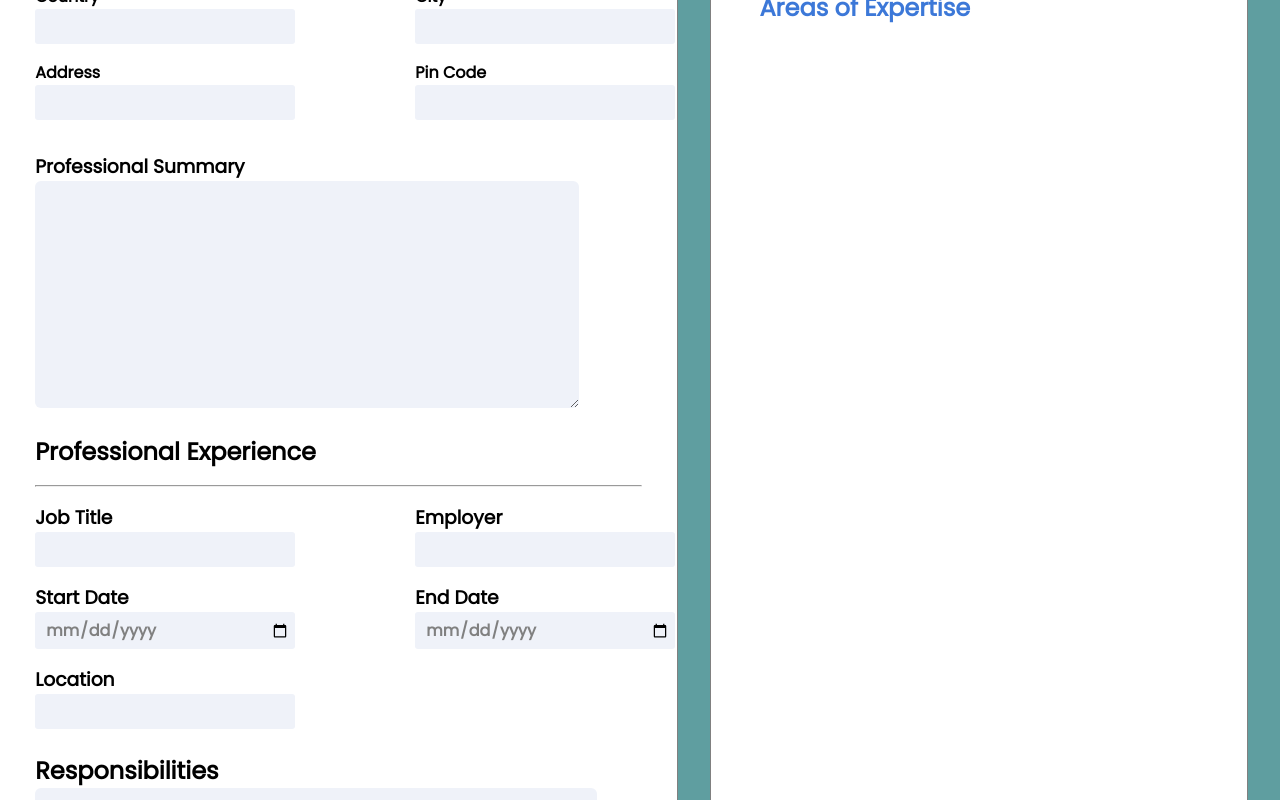
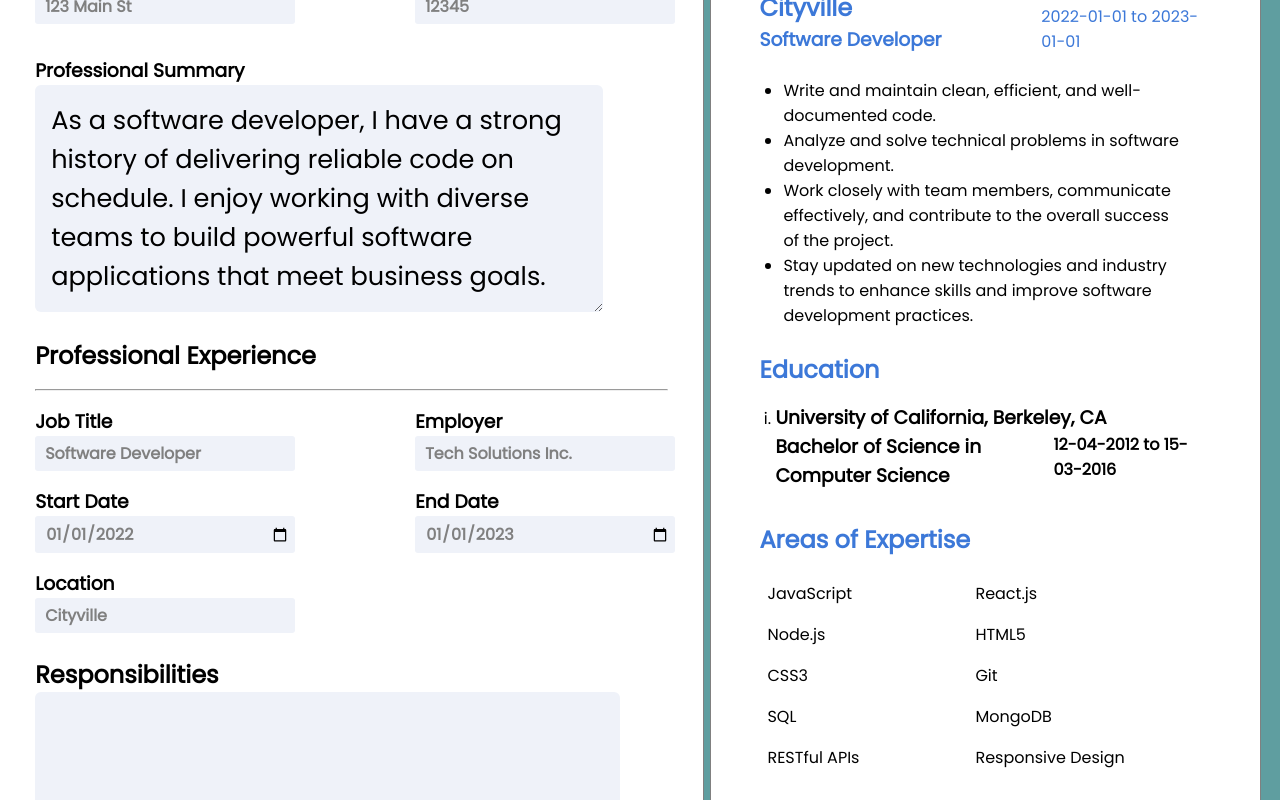
Before and after one commit to AbhishekTyagi0/CV-Builder, a React (Vite) app: page / in a window 1280 px wide. Shown: the part 460-1260 px from the top of the page. Built offline with nearby package versions, Linux system fonts and the light colour scheme.

Commit message:
added some default data and fixes some layout issue

```diff
--- a/package.json
+++ b/package.json
@@ -4,7 +4,7 @@
   "version": "0.0.0",
   "type": "module",
   "scripts": {
-    "dev": "vite",
+    "dev": "vite --host",
     "build": "vite build",
     "lint": "eslint . --ext js,jsx --report-unused-disable-directives --max-warnings 0",
     "preview": "vite preview"
--- a/src/App.css
+++ b/src/App.css
@@ -1,4 +1,3 @@
-
 .userInput {
   max-width: 55%;
   max-height: 90%;
@@ -6,22 +5,32 @@
   border-right: 1px solid grey;
   padding: 2.2rem;
   overflow: auto;
+  margin-top: 60px;
 }
 .userOutput {
-  position: sticky;
+  position: fixed;
   min-width: 42vw;
-  max-width: 45vw;
-  /* height: 85vh; */
+  max-width: 43vw;
+  min-height: 89vh;
   background-color: white;
-  overflow: hidden;
+  overflow-y: auto;
   border-radius: 9px;
   padding: 3rem;
   border: 1px solid grey;
   margin: 2rem;
+  right: -1%;
+  margin-top: 65px;
 }
 
 .mainContainer {
   background-color: cadetblue;
   display: flex;
+  overflow-x: hidden;
+  justify-content: space-between;
+}
 
+.heading {
+  position: fixed;
+  width: 100%;
+  z-index: 10;
 }
--- a/src/App.jsx
+++ b/src/App.jsx
@@ -1,15 +1,12 @@
 import React from "react";
-import './App.css'
+import "./App.css";
 import CVData from "./components/cvdata";
 
-
-export default function Heading(){
-
+export default function Heading() {
   return (
-
     <>
-      <h1>CV Builder</h1>
+      <h1 className="heading">CV Builder</h1>
       <CVData />
     </>
-  )
+  );
 }
--- a/src/components/PersonalDetails.jsx
+++ b/src/components/PersonalDetails.jsx
@@ -68,23 +68,6 @@ export default function PersonalDetailsInput(props) {
 
       <section className="fullName">
         <InputField
-          label="Country"
-          type="country"
-          name="country"
-          inputHandler={inputHandler}
-          value={props.dataValues}
-        />
-        <InputField
-          label="City"
-          type="city"
-          name="city"
-          inputHandler={inputHandler}
-          value={props.dataValues}
-        />
-      </section>
-
-      <section className="fullName">
-        <InputField
           label="Address"
           type="text"
           name="address"
@@ -97,7 +80,7 @@ export default function PersonalDetailsInput(props) {
           name="pincode"
           inputHandler={inputHandler}
           value={props.dataValues}
-          />
+        />
       </section>
     </div>
   );
--- a/src/components/cvdata.jsx
+++ b/src/components/cvdata.jsx
@@ -12,15 +12,72 @@ import Skills from "./skills/skills";
 import SkillsOutput from "./skills/skillsoutput";
 
 const CVData = () => {
-  const [dataValues, setDataValues] = useState({});
-  const [postText, setPostText] = useState("");
-  const [experience, setExperience] = useState("");
+  const [dataValues, setDataValues] = useState({
+    fname: "John",
+    lname: "Doe",
+    title: "Software Engineer",
+    email: "john.doe@example.com",
+    phone: "123-456-7890",
+    linkedin: "linkedin.com/in/johndoe",
+    address: "123 Main St",
+    pincode: "12345",
+  });
+  const [postText, setPostText] = useState({
+    textArea:
+      "As a software developer, I have a strong history of delivering reliable code on schedule. I enjoy working with diverse teams to build powerful software applications that meet business goals.",
+  });
+  const [experience, setExperience] = useState({
+    work: "Software Developer",
+    company: "Tech Solutions Inc.",
+    sdate: "2022-01-01",
+    edate: "2023-01-01",
+    location: "Cityville",
+  });
   const [aboutJob, setAboutJob] = useState("");
-  const [item, setItem] = useState([]);
+  const [item, setItem] = useState([
+    {
+      id: 1,
+      title: "Write and maintain clean, efficient, and well-documented code.",
+    },
+    {
+      id: 2,
+      title: "Analyze and solve technical problems in software development.",
+    },
+    {
+      id: 3,
+      title:
+        "Work closely with team members, communicate effectively, and contribute to the overall success of the project.",
+    },
+    {
+      id: 4,
+      title:
+        "Stay updated on new technologies and industry trends to enhance skills and improve software development practices.",
+    },
+  ]);
   const [education, setEducation] = useState("");
-  const [educationList, setEducationList] = useState([]);
+  const [educationList, setEducationList] = useState([
+    {
+      id: 1,
+      title: "University of California",
+      location: "Berkeley, CA",
+      degree: "Bachelor of Science in Computer Science",
+      sdate: "12-04-2012",
+      edate: "15-03-2016",
+    },
+  ]);
   const [skills, setSkills] = useState("");
-  const [addSkills, setAddSkills] = useState([]);
+  const [addSkills, setAddSkills] = useState([
+    { id: 1, title: "JavaScript" },
+    { id: 2, title: "React.js" },
+    { id: 3, title: "Node.js" },
+    { id: 4, title: "HTML5" },
+    { id: 5, title: "CSS3" },
+    { id: 6, title: "Git" },
+    { id: 7, title: "SQL" },
+    { id: 8, title: "MongoDB" },
+    { id: 9, title: "RESTful APIs" },
+    { id: 10, title: "Responsive Design" },
+  ]);
 
   return (
     <div className="mainContainer">
--- a/src/components/cvoutput.jsx
+++ b/src/components/cvoutput.jsx
@@ -5,21 +5,21 @@ const Cvoutput = (props) => {
     <>
       <section className="cvContainer">
         <div className="cvHeading">
-    <h1>{props.dataValues.fname + ' ' + props.dataValues.lname}</h1>
+          <h1>{props.dataValues.fname + " " + props.dataValues.lname}</h1>
           <h3>{props.dataValues.title}</h3>
         </div>
         <div className="cv-detail-field">
           <p>{props.dataValues.email}</p>
           <p>{props.dataValues.phone}</p>
           <p>{props.dataValues.linkedin}</p>
-    <p>{props.dataValues.address +', '+ props.dataValues.pincode}</p>
+          <p>{props.dataValues.address + ", " + props.dataValues.pincode}</p>
         </div>
       </section>
       <div className="userTextOutput">
         <p>{props.postText.textArea}</p>
       </div>
     </>
-  )
+  );
 };
 
 export default Cvoutput;
--- a/src/components/experience/jobdescription.jsx
+++ b/src/components/experience/jobdescription.jsx
@@ -28,7 +28,9 @@ function JobInput(props) {
             value={props.aboutJob}
           ></textarea>
         </div>
-        <button type="submit" className="buttons">Add</button>
+        <button type="submit" className="buttons">
+          Add
+        </button>
       </form>
 
       <div>
--- a/src/components/inputfield.jsx
+++ b/src/components/inputfield.jsx
@@ -7,7 +7,7 @@ const InputField = ({ label, type, name, inputHandler, value }) => (
       onChange={(e) => {
         inputHandler(e);
       }}
-      value={value[name] || ''}
+      value={value[name] || ""}
       className="inputPersonalInfo"
     />
   </div>
```
Also changed, not shown: src/components/aboutself/textarea.jsx (line endings or trailing spaces). Lines whose indentation alone changed are shown as unchanged.
